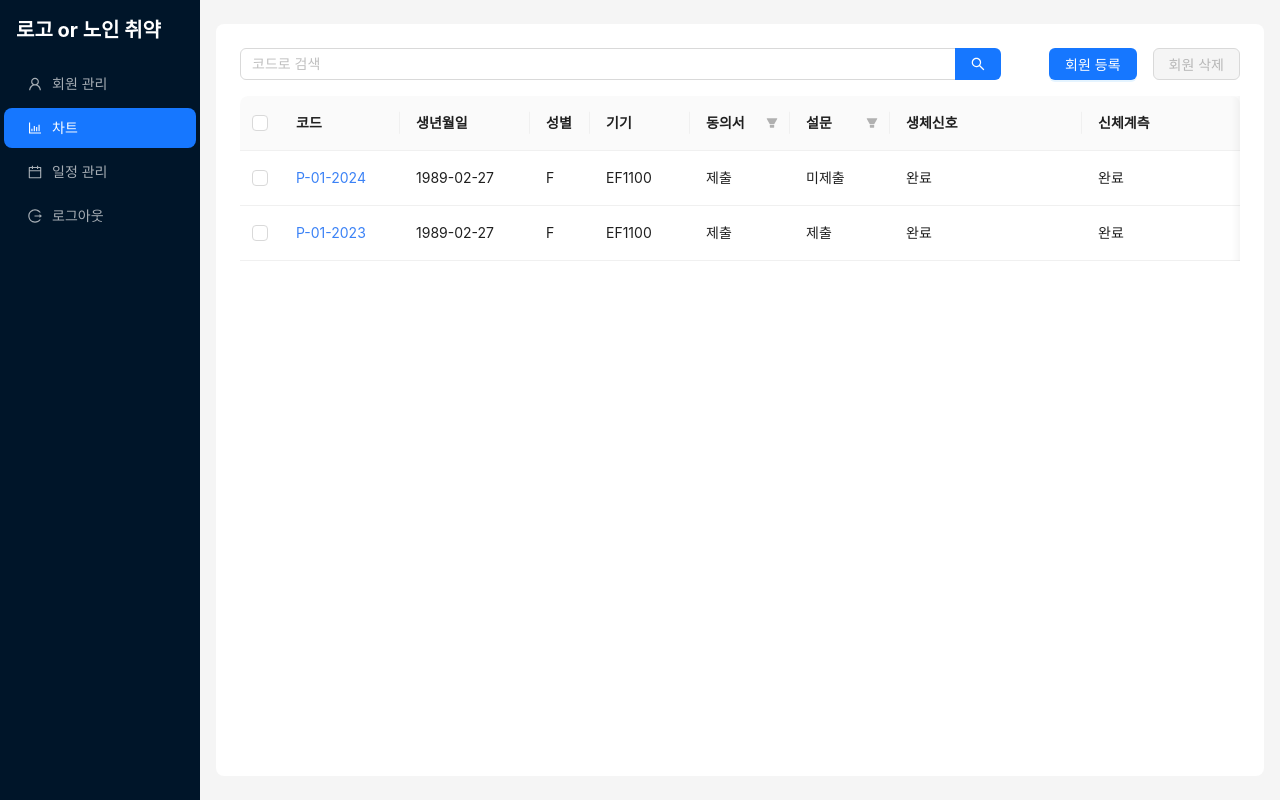
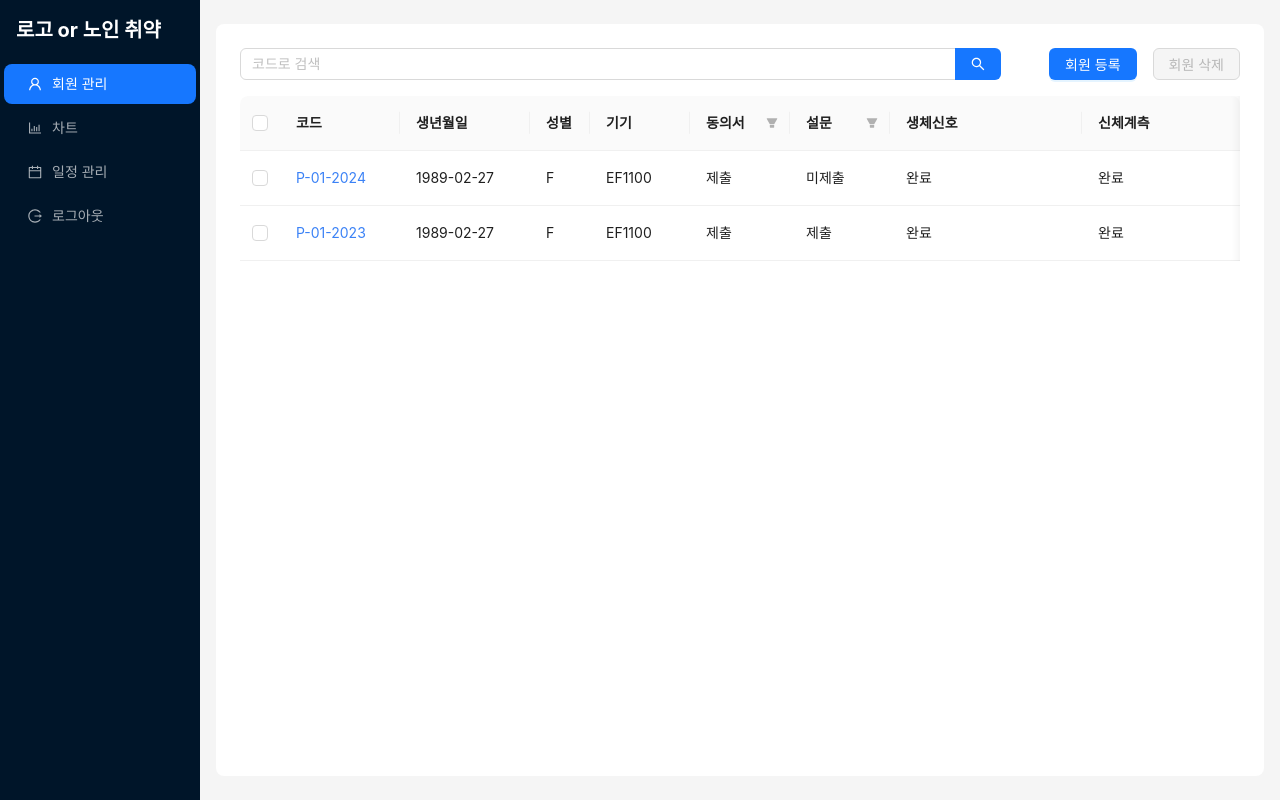
Before and after one commit to msm0748/ewha-dashboard, a React (Vite) app: page /admin in a window 1280 px wide. Built offline with nearby package versions, Linux system fonts and the light colour scheme.

Commit message:
fix: 메뉴 active 버그 수정

```diff
--- a/src/Layouts/AdminPageLayout.tsx
+++ b/src/Layouts/AdminPageLayout.tsx
@@ -5,7 +5,8 @@ import {
   LogoutOutlined,
 } from '@ant-design/icons';
 import { Layout, Menu, theme } from 'antd';
-import { Outlet, useNavigate } from 'react-router-dom';
+import { useState } from 'react';
+import { Outlet, useLocation, useNavigate } from 'react-router-dom';
 
 const { Sider, Content } = Layout;
 
@@ -20,8 +21,16 @@ export default function AdminPageLayout() {
   const {
     token: { colorBgContainer, borderRadiusLG },
   } = theme.useToken();
+  const location = useLocation();
+
+  const [selectedKey, setSelectedKey] = useState(location.pathname);
 
   const navigate = useNavigate();
+
+  const handleMenuClick = (path: string) => {
+    setSelectedKey(path);
+    navigate(path);
+  };
 
   return (
     <div className="h-dvh flex">
@@ -33,13 +42,13 @@ export default function AdminPageLayout() {
           <Menu
             theme="dark"
             mode="inline"
-            defaultSelectedKeys={['1']}
-            items={menuList.map((menu, index) => {
+            selectedKeys={[selectedKey]}
+            items={menuList.map((menu) => {
               return {
-                key: index.toString(),
+                key: menu.path,
                 icon: menu.icon,
                 label: menu.label,
-                onClick: () => navigate(menu.path),
+                onClick: () => handleMenuClick(menu.path),
               };
             })}
           />
```
